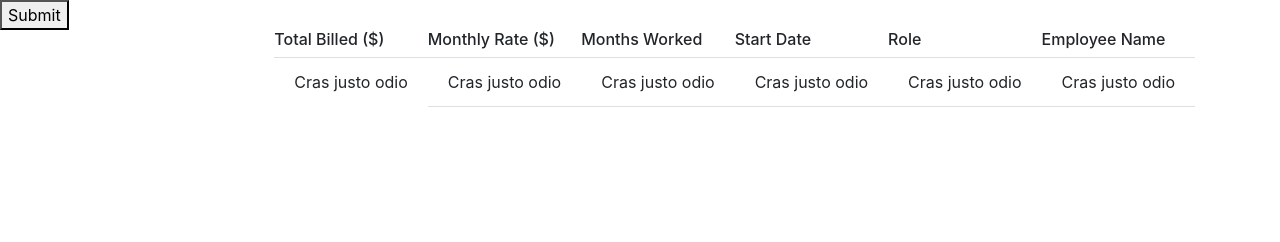
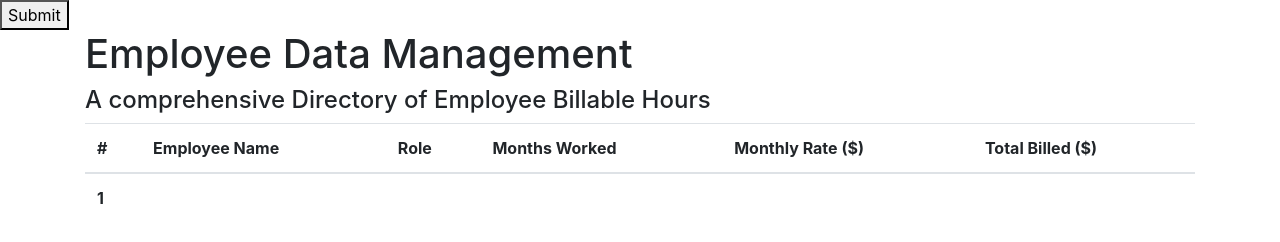
Before and after one commit to ryansims265/timeSheet, a plain HTML site: page index.html in a window 1280 px wide. Drawn offline with nearby package versions, Linux system fonts and the light colour scheme.

Commit message:
table bootstrap

```diff
--- a/index.html
+++ b/index.html
@@ -20,38 +20,38 @@
     <!-- ================================================== Josh's Work ================================================== -->
 
     <div class="container justify-content-center">
-        <ul class="list-group list-group-flush float-right">
-            <h6>Employee Name</h6>
-            <li class="list-group-item" id = "employeeName">Cras justo odio</li>
+        <div class="container justify-content-center">
+            <div class="row">
+                <h1>Employee Data Management</h1>
+            </div>
+            <div class="row">
+                <h4>A comprehensive Directory of Employee Billable Hours</h4>
+            </div>
+        </div>
 
-        </ul>
-        <ul class="list-group list-group-flush float-right">
-            <h6>Role</h6>
-            <li class="list-group-item" id = "role">Cras justo odio</li>
+    <table class="table">
+            <thead>
+              <tr>
+                <th scope="col">#</th>
+                <th scope="col" >Employee Name</th>
+                <th scope="col">Role</th>
+                <th scope="col">Months Worked</th>
+                <th scope="col">Monthly Rate ($)</th>
+                <th scope="col">Total Billed ($)</th>
+              </tr>
+            </thead>
+            <tbody>
+              <tr>
+                <th scope="row" id = "tracker">1</th>
+                <td id="employeeName"></td>
+                <td  id="role"></td>
+                <td id = "monthsWorked"></td>
+                <td id="monthlyRate"></td>
+                <td  id="totalBilled"></td>
+              </tr>
 
-        </ul>
-        <ul class="list-group list-group-flush float-right">
-            <h6>Start Date</h6>
-            <li class="list-group-item" id = "role">Cras justo odio</li>
-
-        </ul>
-        <ul class="list-group list-group-flush float-right">
-            <h6>Months Worked</h6>
-            <li class="list-group-item" id = "monthsWorked">Cras justo odio</li>
-
-        </ul>
-        <ul class="list-group list-group-flush float-right">
-            <h6>Monthly Rate ($)</h6>
-            <li class="list-group-item" id = "monthlyRate">Cras justo odio</li>
-
-        </ul>
-        <ul class="list-group list-group-flush float-right">
-            <h6>Total Billed ($)</h6>
-            <li class="list-group-item" id = "totalBilled">Cras justo odio</li>
-
-        </ul>
-    </div>
-
+            </tbody>
+          </table>
     <script type="text/javascript" src="script.js"> </script>
 </body>
 
```
